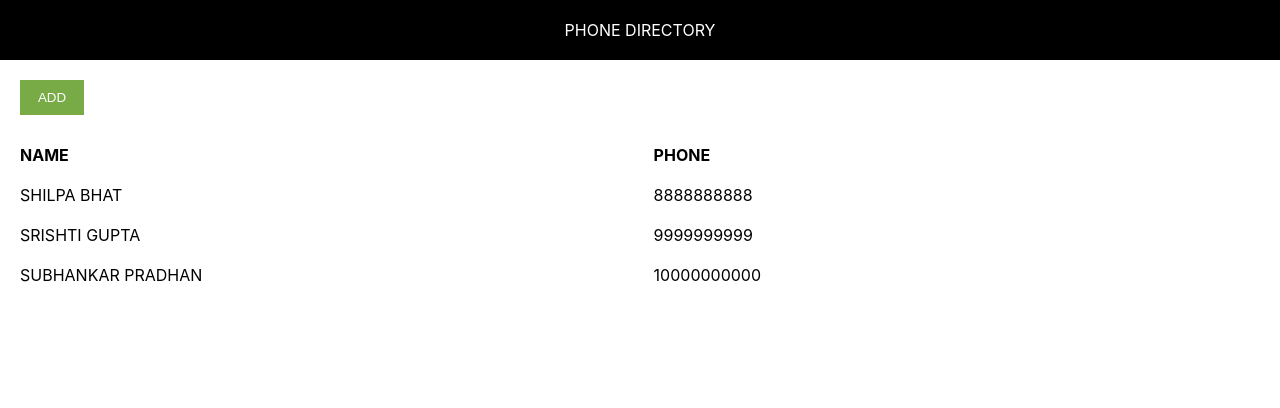
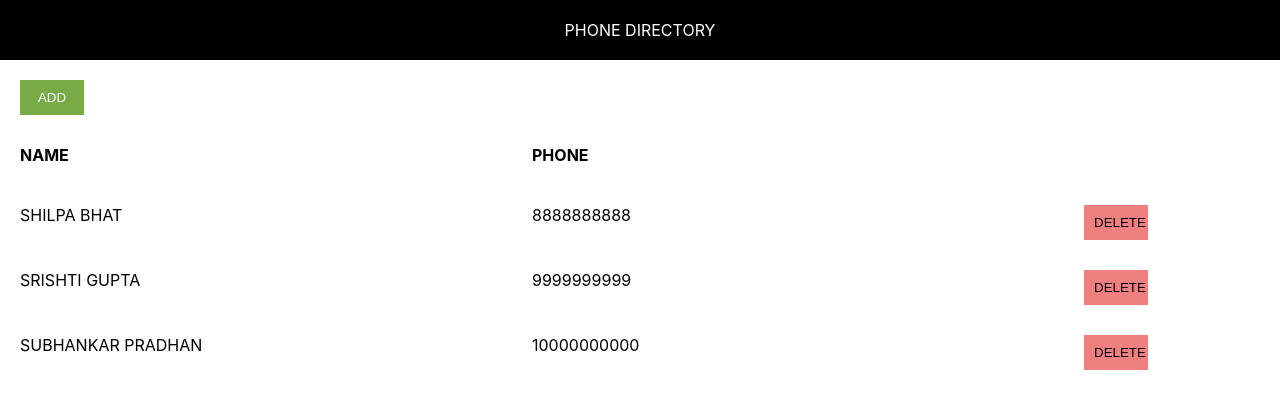
Before and after one commit to SubhankarPradhan88/phone-directory, a React (Create React App) app: page / in a window 1280 px wide. Shown: the top 408 px of the page. Built offline with nearby package versions, Linux system fonts and the light colour scheme.

Commit message:
Added ‘Delete’ button

```diff
--- a/src/App.css
+++ b/src/App.css
@@ -18,7 +18,7 @@
     text-transform: uppercase;
 }
 .infoWrapper {
-    width: 99%;
+    width: 80%;
     margin: 20px;
     display: flex;
     justify-content: row;
@@ -31,3 +31,16 @@
     width: 50%;
     font-weight: bold;
 }
+.grid-container {
+    display: flex;
+    justify-content: row;
+}
+.deleteBtn {
+    margin: 20px 0 10px 20px;
+    width: 5%;
+    padding: 10px;
+    background: #F08080;
+    color: #000000;
+    border: none;
+    text-transform: uppercase;
+}
--- a/src/App.js
+++ b/src/App.js
@@ -33,9 +33,12 @@ class App extends Component {
         </div>
         {(subscribers && subscribers.length > 0) && subscribers.map(sub => {
           return (
-            <div className="infoWrapper" key={sub.id}>
-              <div>{sub.name}</div>
-              <div>{sub.phone}</div>
+            <div className="grid-container">
+              <div className="infoWrapper" key={sub.id}>
+                <div>{sub.name}</div>
+                <div>{sub.phone}</div>
+              </div>
+              <button className="deleteBtn">Delete</button>
             </div>
           )})}
       </div>
```
